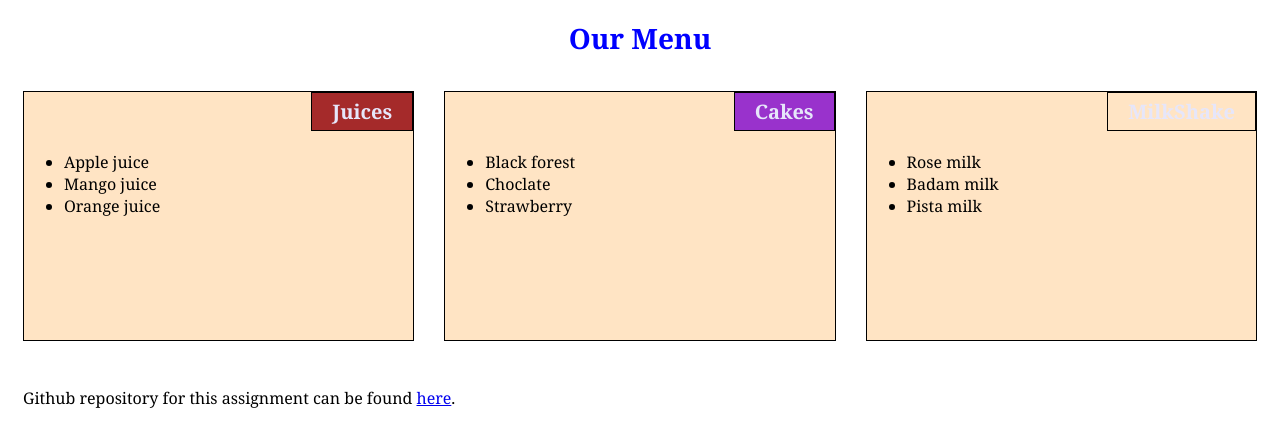
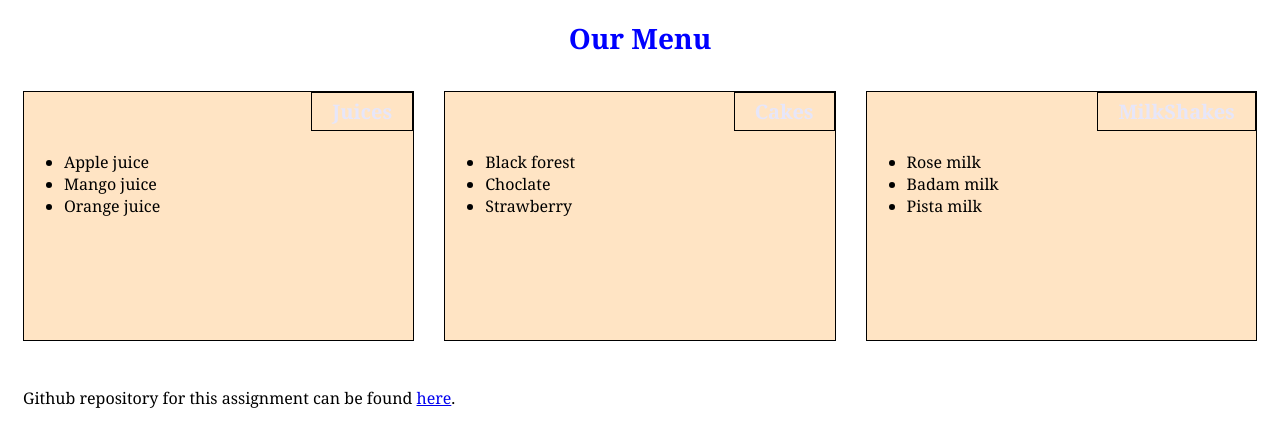
Before and after one commit to Srhari001/coursera-test, a plain HTML site: page module2-solution/index.html in a window 1280 px wide. Drawn offline with Linux system fonts and the light colour scheme.

Commit message:
Update index.html

```diff
--- a/module2-solution/index.html
+++ b/module2-solution/index.html
@@ -14,7 +14,7 @@
 
     <div class="col-lg-4 col-md-6 col-sm-12">
         <section>
-            <h2 id="Juices">Juices</h2>
+            <h2 id="juices">Juices</h2>
             <ul>
                 <li>Apple juice</li>
                 <li>Mango juice</li>
@@ -26,7 +26,7 @@
 
     <div class="col-lg-4 col-md-6 col-sm-12">
         <section>
-            <h2 id="Cakes">Cakes</h2>
+            <h2 id="cakes">Cakes</h2>
             <ul>
                 <li>Black forest</li>
                 <li>Choclate</li>
@@ -38,7 +38,7 @@
 
     <div class="col-lg-4 col-md-12 col-sm-12">
         <section>
-            <h2 id="MilkShake">MilkShake</h2>
+            <h2 id="milkShakes">MilkShakes</h2>
             <ul>
                 <li>Rose milk</li>
                 <li>Badam milk</li>
```
